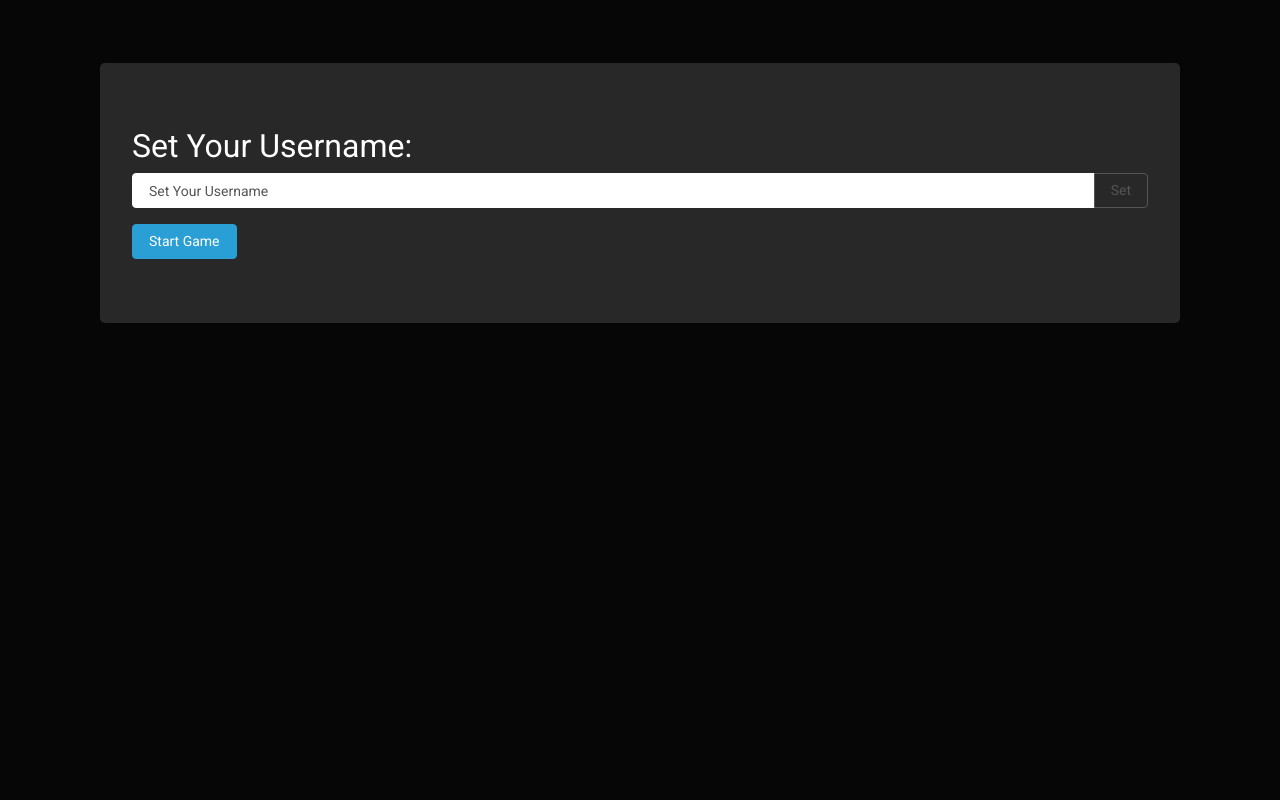
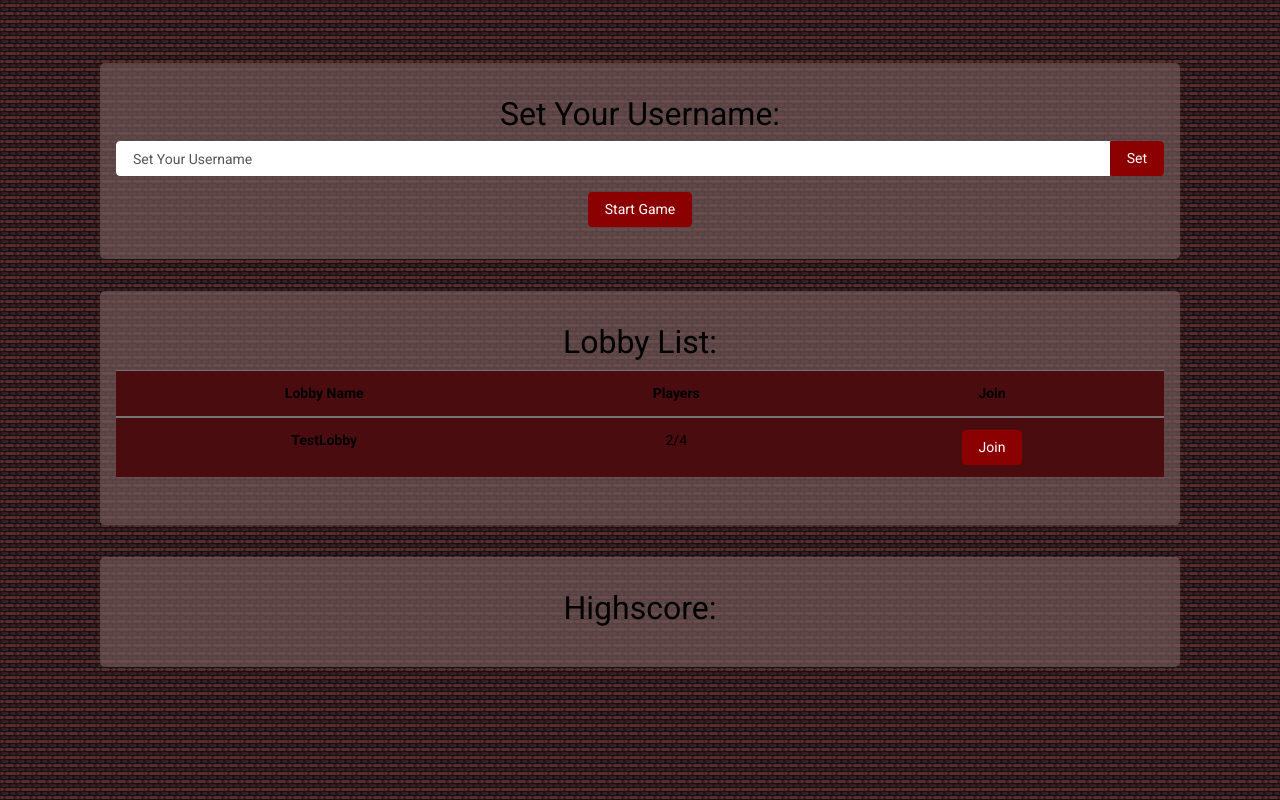
Before and after one commit to curious-lynx-studio/Versteckt, a plain HTML site: page index.html in a window 1280 px wide. Drawn offline with nearby package versions, Linux system fonts and the light colour scheme.

Commit message:
made bad looking placeholder menu

```diff
--- a/imports/menu.css
+++ b/imports/menu.css
@@ -0,0 +1,32 @@
+.mainJumbotron {
+    background-color:#755d5da6;
+    text-align: center;
+    padding: 2rem 1rem;
+}
+
+.btn-primary {
+    background-color: darkred;
+    border-color: darkred;
+}
+
+.btn-primary:hover {
+    background-color: black;
+    border-color: black;
+}
+
+h4 {
+    color: black !important;
+}
+
+table {
+    color: black !important;
+}
+
+.table-dark {
+    background-color: #4a0c0f;
+    border-color: black;
+}
+
+body {
+    background-image: url("../gameAssets/menu_bg.png");
+}
--- a/index.html
+++ b/index.html
@@ -8,6 +8,7 @@
     <!-- Bootstrap core CSS -->
     <link href="imports/bootstrap.min.css" rel="stylesheet" >
     <link href="imports/style.css" rel="stylesheet" >
+    <link href="imports/menu.css" rel="stylesheet" >
 
     <script src="https://cdnjs.cloudflare.com/ajax/libs/jquery/3.3.1/jquery.min.js"></script>
     <script type="text/javascript" src="gameFiles/setPlayerConfig.js"></script>
@@ -23,17 +24,46 @@
       <div class="container">
         <br><br><br>
         <div class="container">
-          <div class="jumbotron">
+          <div class="jumbotron mainJumbotron">
             <h4>Set Your Username:</h4>
             <div class="input-group mb-3">
               <input type="text" id="nameInput" class="form-control" placeholder="Set Your Username" aria-describedby="button-addon2">
               <div class="input-group-append">
-                <button class="btn btn-outline-secondary" type="button" id="button-addon2" onclick="setPlayerName()">Set</button>
+                <button class="btn btn-primary" type="button" id="button-addon2" onclick="setPlayerName()">Set</button>
               </div>
             </div>
             <a href="game.html"><div class="btn btn-primary" onclick="setStdUserName()">Start Game</div></a>
           </div>
         </div>
+
+        <div class="container colorTest">
+          <div class="jumbotron mainJumbotron">
+            <h4>Lobby List:</h4>
+            <table class="table table-dark table-hover">
+              <thead>
+                <tr>
+                  <th scope="col">Lobby Name</th>
+                  <th scope="col">Players</th>
+                  <th scope="col">Join</th>
+                </tr>
+              </thead>
+              <tbody>
+                <tr>
+                  <th scope="row">TestLobby</th>
+                  <td>2/4</td>
+                  <td><div class="btn btn-primary">Join</div></td>
+                </tr>
+              </tbody>
+            </table>
+          </div>
+        </div>
+
+        <div class="container">
+          <div class="jumbotron mainJumbotron">
+            <h4>Highscore:</h4>
+          </div>
+        </div>
+
       </div>
     </main>
 
```
Also changed, not shown: gameAssets/menu_bg.png (added).
